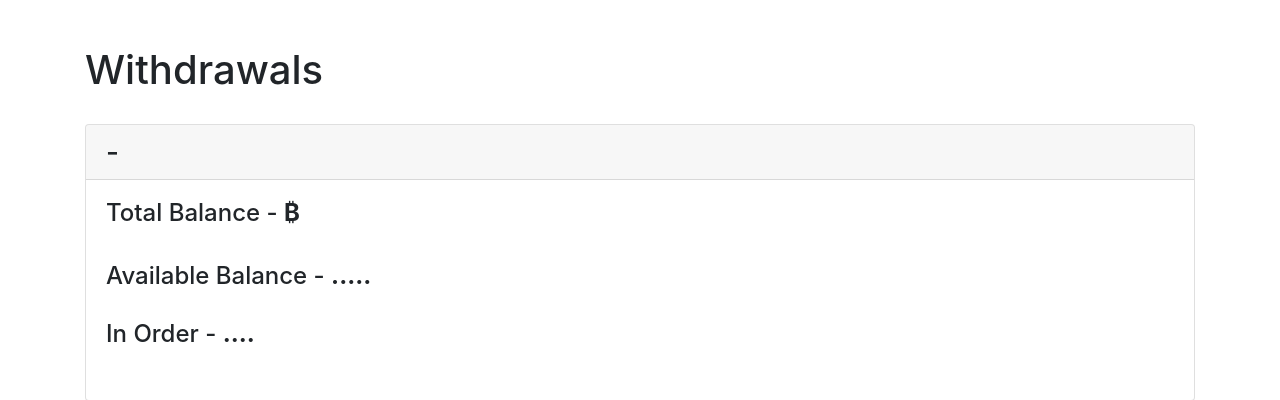
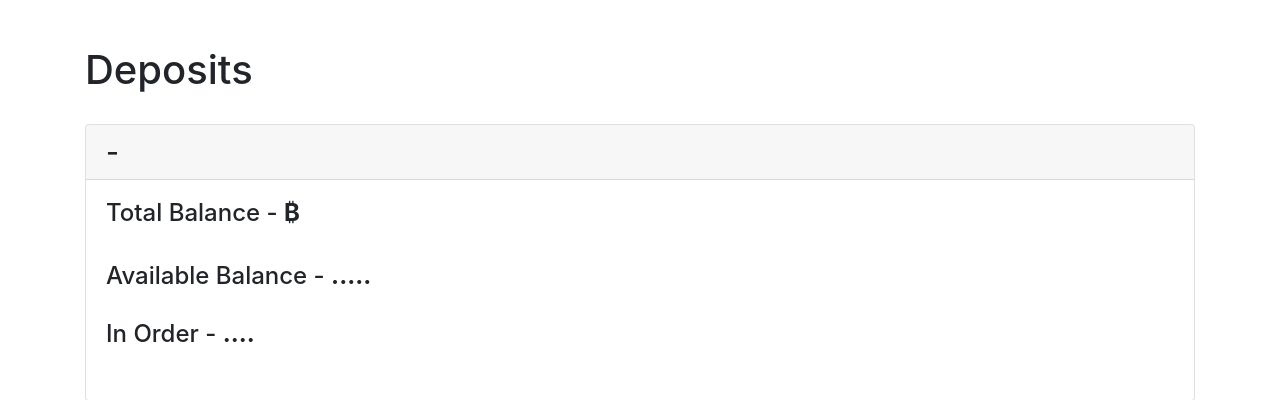
Before and after one commit to omporter/Koinrex, a Django app: template moneybag/templates/moneybag/wallet_deposit.html in a window 1280 px wide. Shown: the part 62-462 px from the top of the page. Run offline with Django 3.2, Linux system fonts and the light colour scheme; the template is opened without the code that fills it, so the values that code supplies are empty; some libraries are stand-ins or nearby versions.

Commit message:
Deposits typo

```diff
--- a/moneybag/templates/moneybag/wallet_deposit.html
+++ b/moneybag/templates/moneybag/wallet_deposit.html
@@ -4,7 +4,7 @@
 	{% block content %}
 		<br>
 		</br>
-		<div><h1>Withdrawals</h1>
+		<div><h1>Deposits</h1>
 		</div>
 		<br>
 		<div class="card">
```
